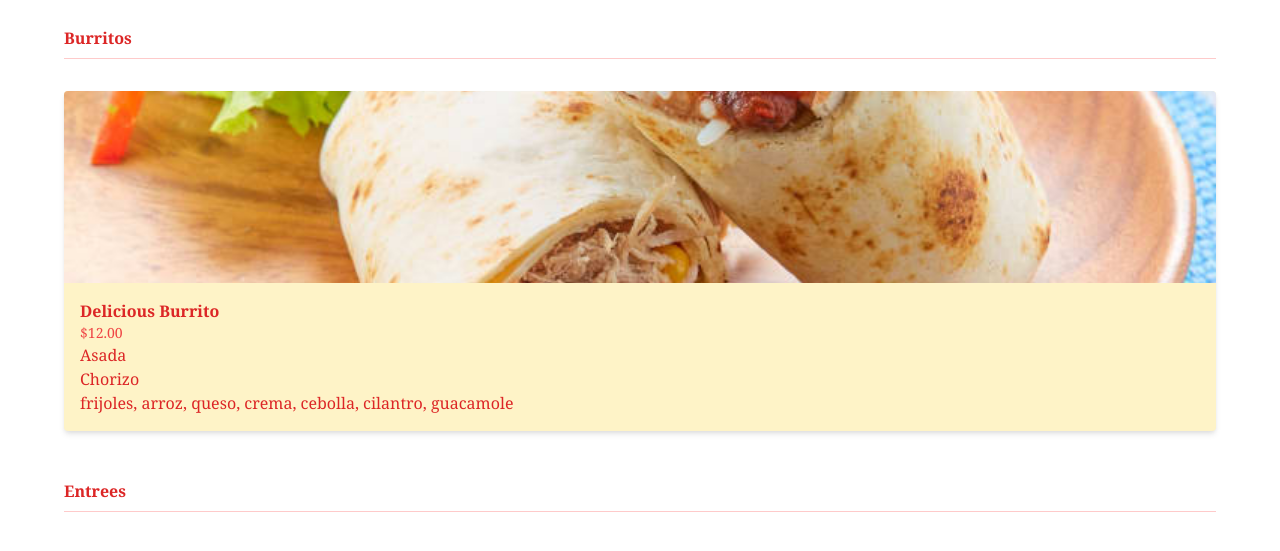
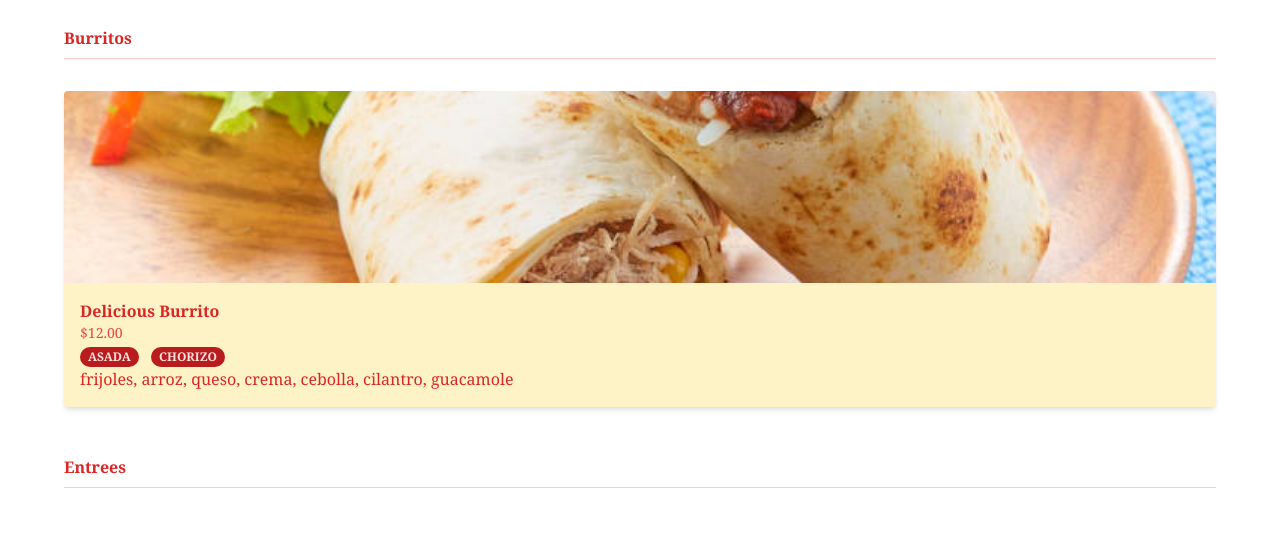
Before and after one commit to GaboGomezT/parrilla-kitchen-landing, a plain HTML site: page index.html in a window 1280 px wide. Shown: the part 243-794 px from the top of the page. Drawn offline with nearby package versions, Linux system fonts and the light colour scheme.

Commit message:
added badges

```diff
--- a/index.html
+++ b/index.html
@@ -48,11 +48,10 @@
             <div class="m-4">
               <span class="font-bold">Delicious Burrito</span>
               <span class="block text-red-500 text-sm">$12.00</span>
-              <ul>
-                <li>Asada</li>
-                <li>Chorizo</li>
-              </ul>
-              <span>frijoles, arroz, queso, crema, cebolla, cilantro, guacamole</span>
+              <span class="inline-flex items-center justify-center px-2 py-1 mr-2 text-xs font-bold leading-none text-red-100 bg-red-700 rounded-full uppercase">asada</span>
+              <span class="inline-flex items-center justify-center px-2 py-1 mr-2 text-xs font-bold leading-none text-red-100 bg-red-700 rounded-full uppercase">Chorizo</span>
+
+              <span class="block">frijoles, arroz, queso, crema, cebolla, cilantro, guacamole</span>
             </div>
           </div>
         </div>
```
